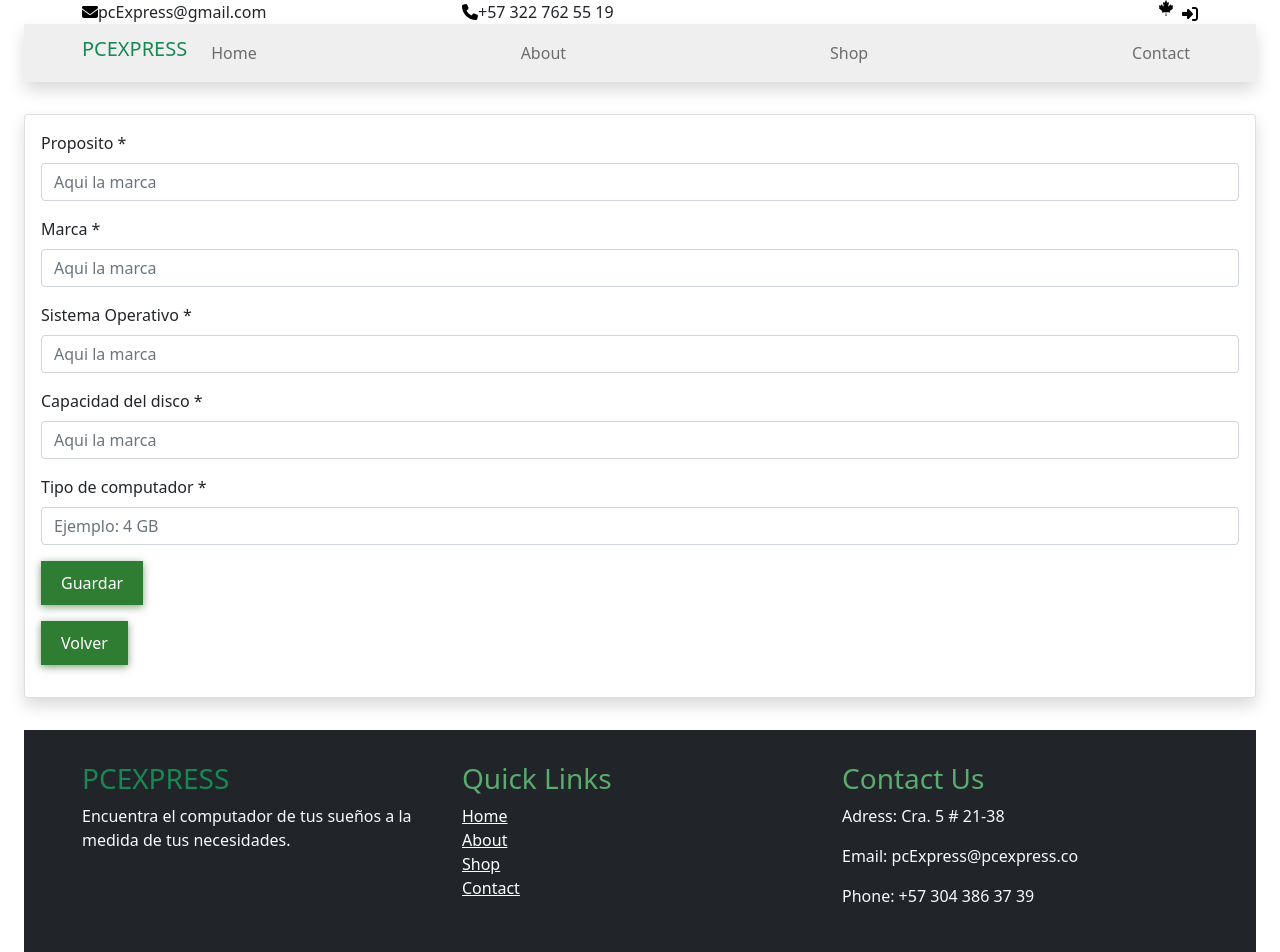
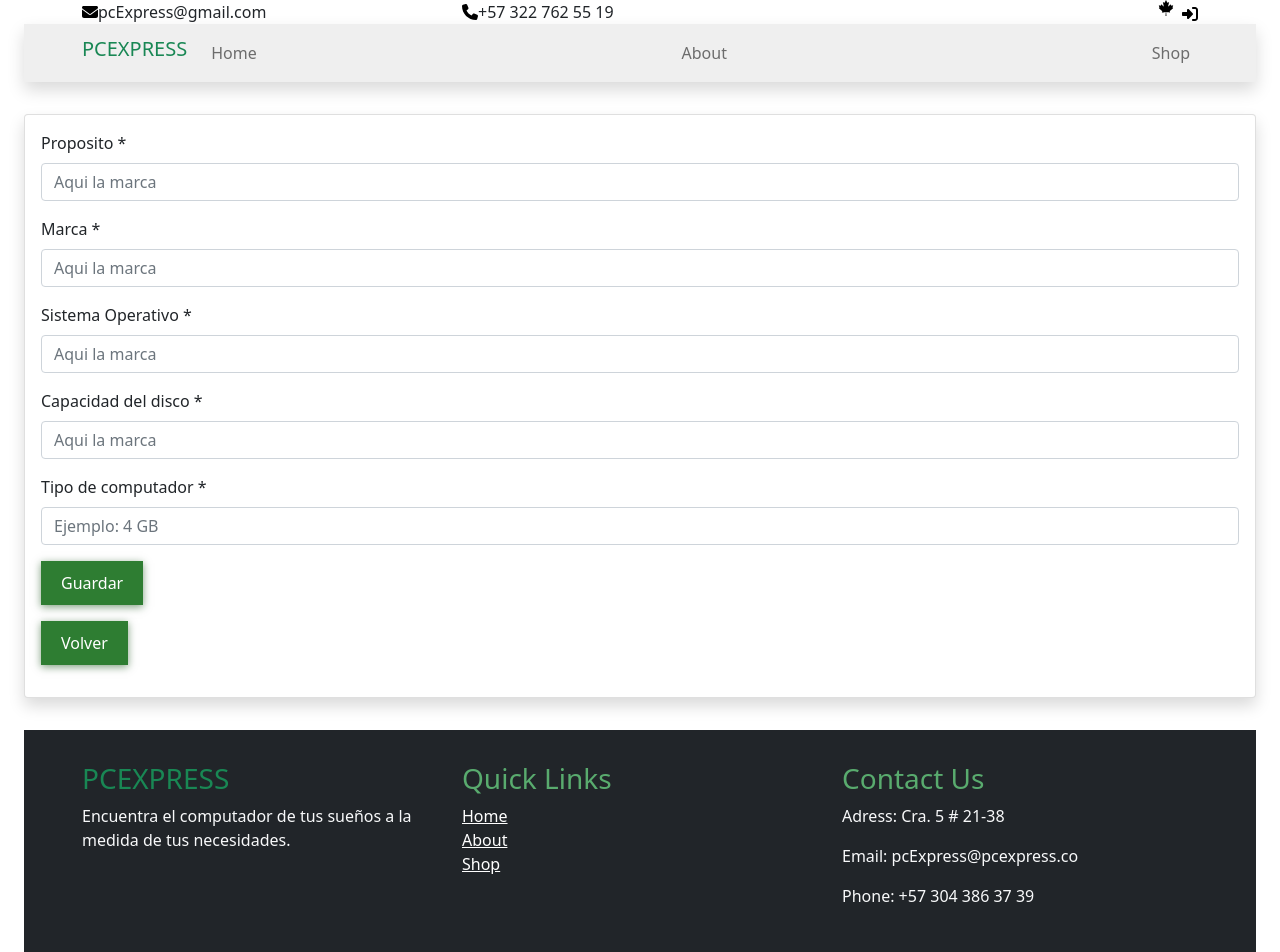
Before and after one commit to Gille21/Practica_3, a React (Create React App) app: page /consulta in a window 1280 px wide. Shown: the top 952 px of the page. Built offline with nearby package versions, Linux system fonts and the light colour scheme; what simple-zustand-devtools would draw is missing.

Commit message:
Cambios en Header y Footer

```diff
--- a/src/Footer.js
+++ b/src/Footer.js
@@ -38,7 +38,7 @@ if (rutaRegexAuth.test(location.pathname)) {
               <Link to="/"><li>Home</li></Link>
               <Link to="/about"><li>About</li></Link>
               <Link to="/shop"><li>Shop</li></Link>
-              <Link to="/contact"><li>Contact</li></Link>
+
             </ul>
           </div>
           <div className="col-md-4">
--- a/src/Header.js
+++ b/src/Header.js
@@ -169,9 +169,7 @@ const Home = () => {
               <li className="nav-item">
                 <Link to="/shop" className="nav-link">Shop</Link>
               </li>
-              <li className="nav-item">
-                <Link to="/contact" className="nav-link">Contact</Link>
-              </li>
+
             </ul>
           </div>
           <div className="navbar align-self-center d-flex">
@@ -265,9 +263,7 @@ const Home = () => {
                 <li className="nav-item">
                   <Link to="/shop" className="nav-link">Shop</Link>
                 </li>
-                <li className="nav-item">
-                  <Link to="/contact" className="nav-link">Contact</Link>
-                </li>
+
               </ul>
             </div>
             <div className="navbar align-self-center d-flex">
```
Also changed, not shown: requirements.txt, 1 other file (tests, documents, lock files or other folders).
